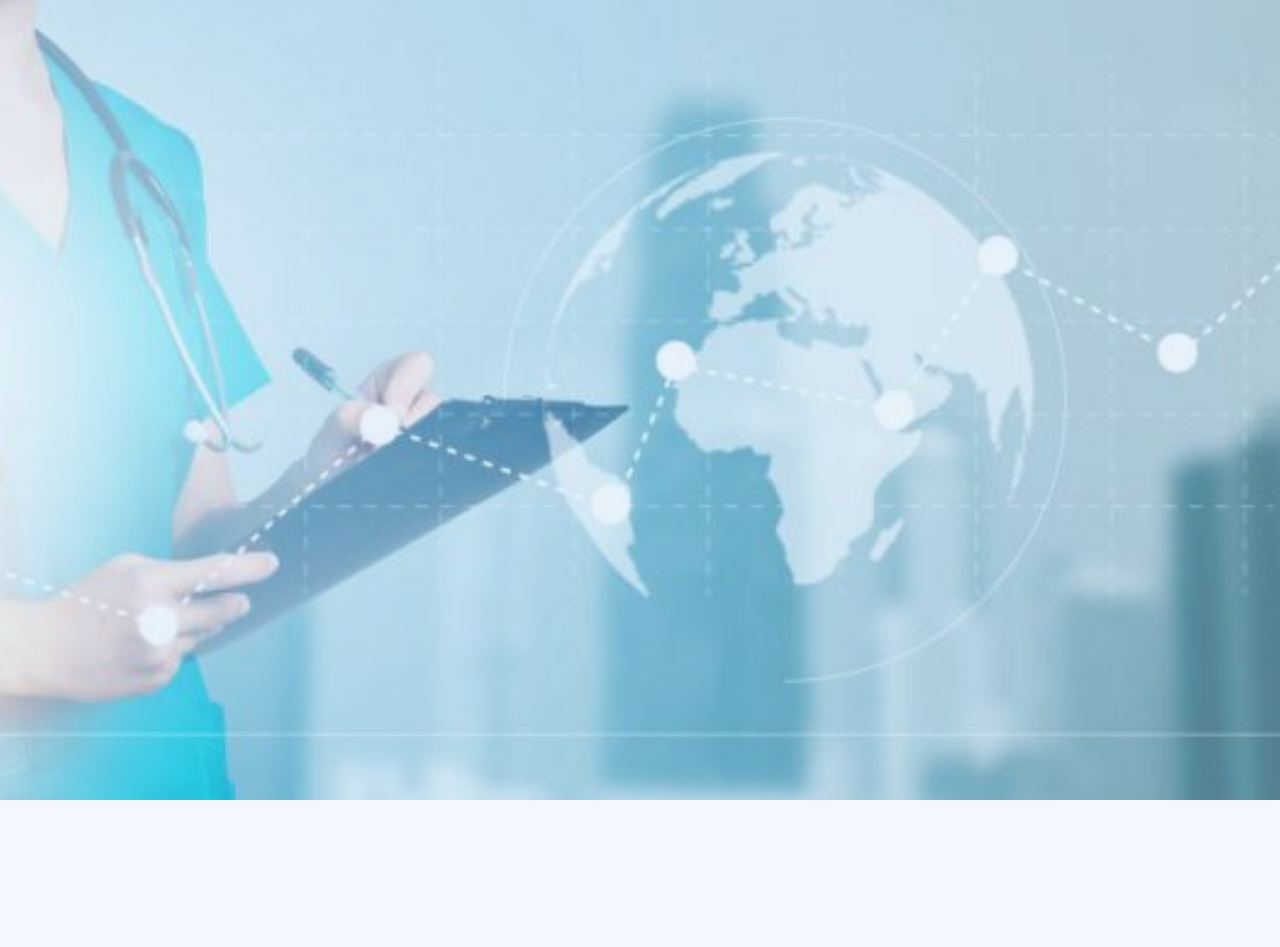
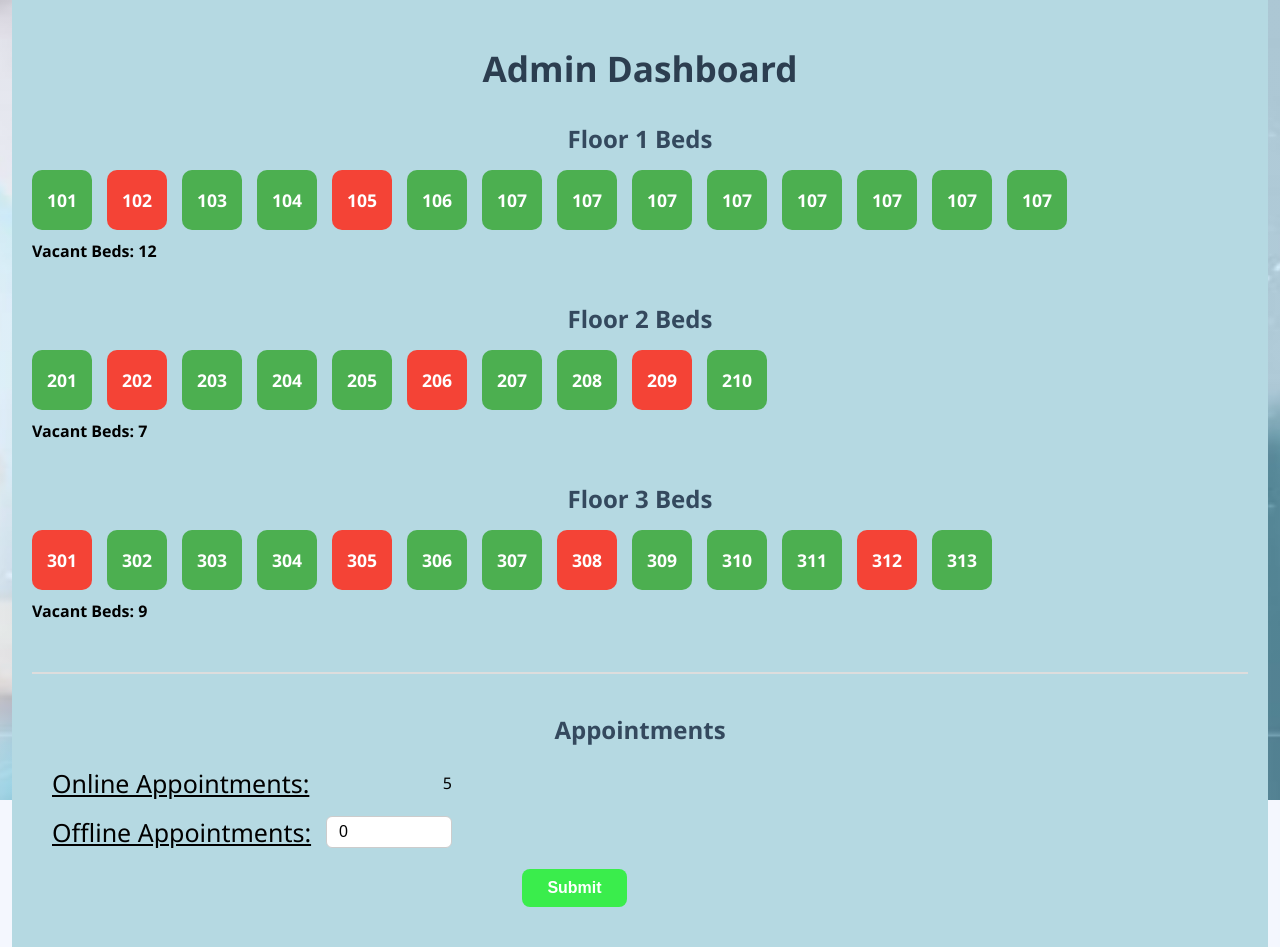
Before and after one commit to Shashi-Shekhar-1/AlphaTech, a React app: page /admin-dashboard in a window 1280 px wide. Before the commit this address had no page. Before the commit the page ends 800 px from the top, so only its background shows below. Built offline with nearby package versions, Linux system fonts and the light colour scheme; the HTML template or start-up script is replaced by a standard one.

Commit message:
Added Admin-Dashboard

```diff
--- a/src/App.jsx
+++ b/src/App.jsx
@@ -4,6 +4,9 @@ import { BrowserRouter as Router, Routes, Route } from "react-router-dom";
 import Signup from "./signup.jsx"
 import Login from "./login.jsx";
 import Dashboard from "./patient-dashboard.jsx";
+import AdminDashboard from "./admin-dashboard.jsx";
+
+
 import Appointment from "./components/appointment.jsx";
 import Emergency from "./components/emergency.jsx";
 import Bed from "./components/availablebed.jsx";
@@ -23,6 +26,8 @@ const App = () => {
         <Route path="/signup" element={<Signup />} />
         <Route path="/login" element={<Login />} />
         <Route path="/patient-dashboard" element={<Dashboard/>}/>
+        <Route path="/admin-dashboard" element={<AdminDashboard/>}/>
+
         <Route path="/patient-dashboard/appointment" element={<Appointment/>}/>
         <Route path="/patient-dashboard/emergency" element={<Emergency/>}/>
         <Route path="/patient-dashboard/available-bed" element={<Bed/>}/>
--- /dev/null
+++ b/src/admin-dashboard.jsx
@@ -0,0 +1,143 @@
+import React, { useState, useEffect } from "react";
+import "./cssComponent/AdminDashboard.css";
+
+const AdminDashboard = () => {
+  // Beds for each floor
+  const [floor1Beds, setFloor1Beds] = useState([]);
+  const [floor2Beds, setFloor2Beds] = useState([]);
+  const [floor3Beds, setFloor3Beds] = useState([]);
+
+  // Appointments
+  const [offlineAppointments, setOfflineAppointments] = useState(0);
+  const [onlineAppointments, setOnlineAppointments] = useState(5); // placeholder
+
+  // Fetch beds (placeholder)
+  useEffect(() => {
+    // TODO: Fetch bed data from Firebase for each floor
+    setFloor1Beds([
+      { id: 1, number: 101, isVacant: true },
+      { id: 2, number: 102, isVacant: false },
+      { id: 3, number: 103, isVacant: true },
+      { id: 4, number: 104, isVacant: true },
+      { id: 5, number: 105, isVacant: false },
+      { id: 6, number: 106, isVacant: true },
+      { id: 7, number: 107, isVacant: true },
+      { id: 8, number: 107, isVacant: true },
+      { id: 9, number: 107, isVacant: true },
+      { id: 10, number: 107, isVacant: true },
+      { id: 11, number: 107, isVacant: true },
+      { id: 12, number: 107, isVacant: true },
+      { id: 13, number: 107, isVacant: true },
+      { id: 14, number: 107, isVacant: true },
+    ]);
+    setFloor2Beds([
+      { id: 15, number: 201, isVacant: true },
+      { id: 16, number: 202, isVacant: false },
+      { id: 17, number: 203, isVacant: true },
+      { id: 18, number: 204, isVacant: true },
+      { id: 19, number: 205, isVacant: true },
+      { id: 20, number: 206, isVacant: false },
+      { id: 21, number: 207, isVacant: true },
+      { id: 22, number: 208, isVacant: true },
+      { id: 23, number: 209, isVacant: false },
+      { id: 24, number: 210, isVacant: true },
+    ]);
+    setFloor3Beds([
+      { id: 25, number: 301, isVacant: false },
+      { id: 26, number: 302, isVacant: true },
+      { id: 27, number: 303, isVacant: true },
+      { id: 28, number: 304, isVacant: true },
+      { id: 29, number: 305, isVacant: false },
+      { id: 30, number: 306, isVacant: true },
+      { id: 31, number: 307, isVacant: true },
+      { id: 32, number: 308, isVacant: false },
+      { id: 33, number: 309, isVacant: true },
+      { id: 34, number: 310, isVacant: true },
+      { id: 35, number: 311, isVacant: true },
+      { id: 36, number: 312, isVacant: false },
+      { id: 37, number: 313, isVacant: true },
+    ]);
+  }, []);
+
+  // Toggle bed vacancy
+  const toggleBed = (floor, bedId) => {
+    const updateBeds = (beds, setBeds) =>
+      setBeds(prev => prev.map(b => b.id === bedId ? { ...b, isVacant: !b.isVacant } : b));
+
+    if (floor === 1) updateBeds(floor1Beds, setFloor1Beds );
+    if (floor === 2) updateBeds(floor2Beds, setFloor2Beds);
+    if (floor === 3) updateBeds(floor3Beds, setFloor3Beds);
+
+    // TODO: Update Firebase
+  };
+
+  // Vacant counts
+  const vacantCount = beds => beds.filter(b => b.isVacant).length;
+
+  // Handle offline appointments
+  const handleOfflineChange = (e) => {
+    setOfflineAppointments(Number(e.target.value));
+    // TODO: Update Firebase
+  };
+
+  // Handle submit
+  const handleSubmit = () => {
+    // TODO: Submit all data to Firebase
+    alert("Data submitted successfully!");
+  };
+
+  // Render bed grid for a floor
+  const renderFloorBeds = (floor, beds) => (
+    <section className="beds-section">
+      <h2>Floor {floor} Beds</h2>
+      <div className="beds-grid">
+        {beds.map(bed => (
+          <div
+            key={bed.id}
+            className={`bed-box ${bed.isVacant ? "vacant" : "occupied"}`}
+            onClick={() => toggleBed(floor, bed.id)}
+          >
+            <span>{bed.number}</span>
+          </div>
+        ))}
+      </div>
+      <p className="vacant-count">Vacant Beds: {vacantCount(beds)}</p>
+    </section>
+  );
+
+  return (
+    <div className="admin-dashboard-container">
+      <h1 className="dashboard-title">Admin Dashboard</h1>
+
+      {/* Beds for each floor */}
+      {renderFloorBeds(1, floor1Beds)}
+      {renderFloorBeds(2, floor2Beds)}
+      {renderFloorBeds(3, floor3Beds)}
+
+      {/* Appointments Section */}
+      <section className="appointments-section">
+        <h2>Appointments</h2>
+        <div className="appointment-inputs">
+          <div className="appointment-row">
+            <label className="data">Online Appointments:</label>
+            <span>{onlineAppointments}</span>
+          </div>
+          <div className="appointment-row">
+            <label className="data">Offline Appointments:</label>
+            <input
+              type="number"
+              value={offlineAppointments}
+              onChange={handleOfflineChange}
+              min="0"
+            />
+          </div>
+        </div>
+        <button className="submit-btn" onClick={handleSubmit}>
+          Submit
+        </button>
+      </section>
+    </div>
+  );
+};
+
+export default AdminDashboard;
--- a/src/components/appointment.jsx
+++ b/src/components/appointment.jsx
@@ -11,23 +11,23 @@ import "../cssComponent/Appointment.css"
 const hospitalData = [
   {
     id: 1,
-    name: "Global Hospital",
+    name: "RIMS Ranchi",
     location: "Sindri",
-    type: "Private",
+    type: "Government",
     rating: 4,
   },
   {
     id: 2,
     name: "District Hospital Dhanbad",
     location: "Dhanbad",
-    type: "goverrnment",
+    type: "Government",
     rating: 5,
   },
   {
     id: 3,
     name: "Orchid Hospital",
     location: "Ranchi",
-    type: "Government",
+    type: "Private",
     rating: 3,
   },
   {
--- /dev/null
+++ b/src/cssComponent/AdminDashboard.css
@@ -0,0 +1,130 @@
+/* Container */
+.admin-dashboard-container {
+  padding: 20px;
+  font-family: 'Segoe UI', Tahoma, Geneva, Verdana, sans-serif;
+  /* max-width: 1200px; */
+  width: 95vw;
+  max-width: 95vw;
+  margin: 0 auto;
+  background-color: #b5d9e2;
+}
+
+/* Title */
+.dashboard-title {
+  text-align: center;
+  margin-bottom: 30px;
+  font-size: 2.2rem;
+  color: #2c3e50;
+}
+
+/* Beds Section */
+.beds-section {
+  margin-bottom: 40px;
+}
+
+.beds-section h2 {
+  margin-bottom: 15px;
+  color: #34495e;
+}
+
+.beds-grid {
+  display: flex;
+  flex-wrap: wrap;
+  gap: 15px;
+}
+
+.bed-box {
+  width: 60px;
+  height: 60px;
+  display: flex;
+  justify-content: center;
+  align-items: center;
+  border-radius: 10px;
+  color: white;
+  cursor: pointer;
+  user-select: none;
+  font-weight: bold;
+  font-size: 1.1rem;
+  transition: transform 0.2s, box-shadow 0.2s;
+}
+
+.bed-box:hover {
+  transform: scale(1.1);
+  box-shadow: 0px 4px 10px rgba(0,0,0,0.2);
+}
+
+.bed-box.vacant {
+  background-color: #4caf50;
+}
+
+.bed-box.occupied {
+  background-color: #f44336;
+}
+
+.vacant-count {
+  margin-top: 10px;
+  font-weight: bold;
+}
+
+/* Appointments Section */
+.appointments-section {
+  margin-top: 50px;
+  padding: 20px;
+  border-top: 2px solid #ddd;
+}
+
+.appointments-section h2 {
+  margin-bottom: 20px;
+  color: #34495e;
+}
+
+.appointment-inputs {
+  display: flex;
+  flex-direction: column;
+  gap: 15px;
+  max-width: 400px;
+}
+
+.appointment-row {
+  display: flex;
+  justify-content: space-between;
+  align-items: center;
+}
+
+.appointment-row label {
+  font-weight: 500;
+}
+
+.data{
+  font-size: 25px;
+  font-family: 'Segoe UI', Tahoma, Geneva, Verdana, sans-serif;
+  font-weight: 600;
+  text-decoration: underline;
+}
+
+.appointment-row input {
+  width: 100px;
+  padding: 6px 12px;
+  border-radius: 6px;
+  border: 1px solid #ccc;
+}
+
+/* Submit Button */
+.submit-btn {
+  margin-top: 20px;
+  padding: 10px 25px;
+  background-color: #3aed4c;
+  color: white;
+  border: none;
+  border-radius: 8px;
+  font-weight: bold;
+  cursor: pointer;
+  transition: background-color 0.2s;
+  margin-left: 40%;
+
+}
+
+.submit-btn:hover {
+  background-color: rgba(97, 175, 231, 1);
+
+}
--- a/src/cssComponent/Appointment.css
+++ b/src/cssComponent/Appointment.css
@@ -1,12 +1,12 @@
 .finder-wrapper {
-  padding: 32px;
-  width: 98vw;
-  max-width: 98vw;
+  /* padding: 32px; */
+  width: 95vw;
+  max-width: 95vw;
   margin-top: -20px;
 
   margin-left: 100px;
   margin-right: 100px;
-
+  margin-top: 20px;
 
   font-family: "Segoe UI", sans-serif;
 }
--- a/src/index.css
+++ b/src/index.css
@@ -48,10 +48,12 @@ body {
   max-width: 90%;
   margin: 80px auto;
   padding: 40px 30px;
-  background: "transparent";
+  /* background: "transparent"; */
   border-radius: 20px;
-  box-shadow: 0 8px 20px rgba(212, 57, 223, 0.7);
-  border: 4px solid rgb(43, 180, 238);
+  box-shadow: 0 8px 20px rgba(9, 71, 129, 0.7);
+  border: 3px solid rgb(60, 187, 229);
+  background-color: rgba(60, 209, 229,0.3);
+
 }
 .para{
   margin-left: 90px;
--- a/src/login.jsx
+++ b/src/login.jsx
@@ -35,7 +35,7 @@ const Login = () => {
         alert("Login successful!");
         // Navigate based on role if needed
         if (userData.role === "Patient") navigate("/patient-dashboard");
-        else if (userData.role === "Doctor") navigate("/doctor-dashboard");
+        // else if (userData.role === "Doctor") navigate("/doctor-dashboard");
         else navigate("/admin-dashboard");
       } else {
         alert("No user data found!");
--- a/src/signup.jsx
+++ b/src/signup.jsx
@@ -89,7 +89,7 @@ const Signup = () => {
         />
         <select name="role" value={formData.role} onChange={handleChange}>
           <option value="Patient">Patient</option>
-          <option value="Doctor">Doctor</option>
+          {/* <option value="Doctor">Doctor</option> */}
           <option value="Admin">Admin</option>
         </select>
         <button type="submit">Signup</button>
```
